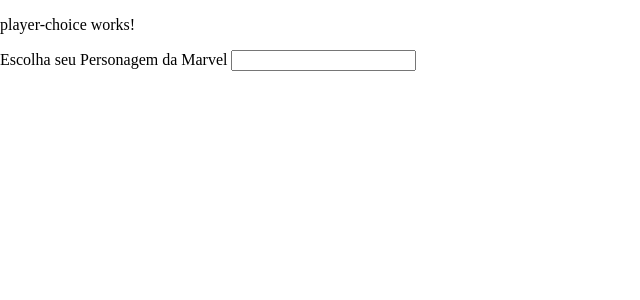
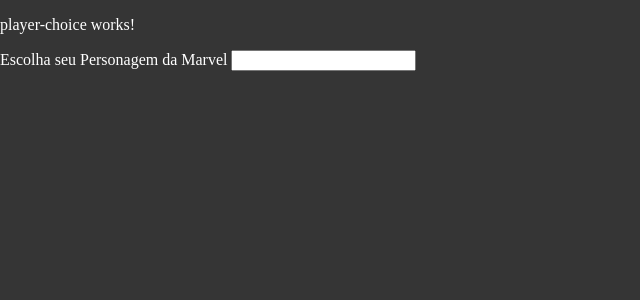
Before and after one commit to Rodrigo54/desafio-celero, an Angular app: page / in a window 1280 px wide. Shown: the top 300 px of the page, without its empty margins (0-640 px from the left). Built offline with nearby package versions, Linux system fonts and the light colour scheme.

Commit message:
add css colors

```diff
--- a/src/styles.scss
+++ b/src/styles.scss
@@ -7,11 +7,20 @@
   box-sizing: border-box;
 }
 
-html, body, div {
+:root{
+  --bg: #353535;
+  --text-color: #fff;
+}
+
+html, body {
   margin: 0;
   padding: 0;
   border: 0;
   font-size: 100%;
   font: inherit;
   vertical-align: baseline;
+  height: 100vh;
+  width: 100vw;
+  background-color: var(--bg);
+  color: var(--text-color);
 }
```
